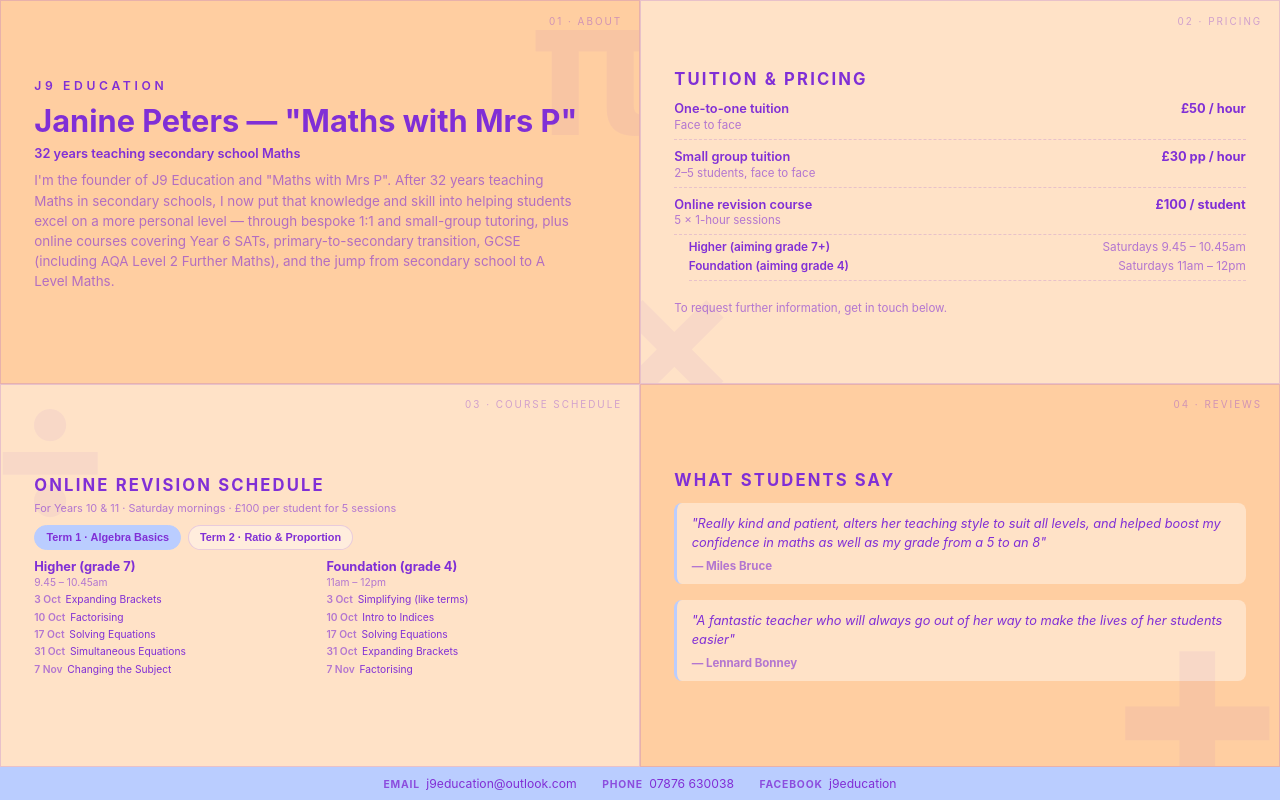
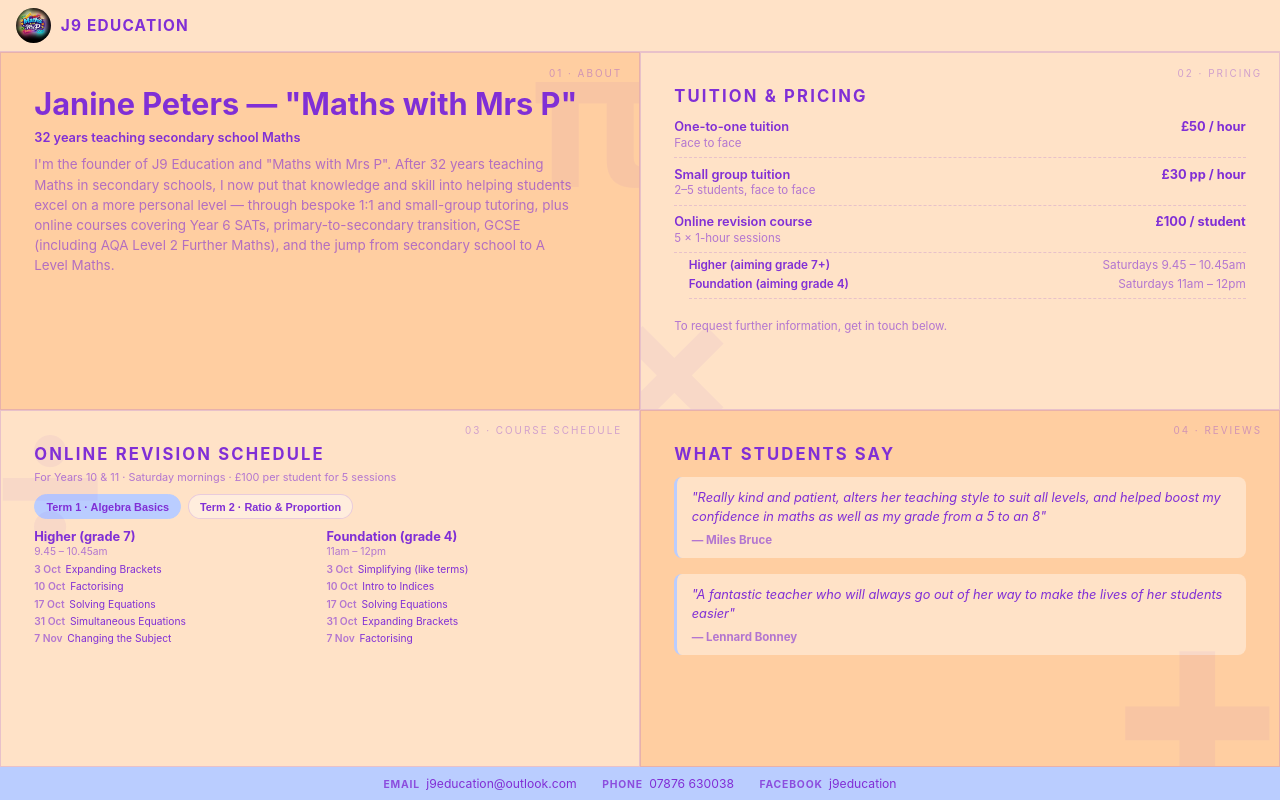
Before and after one commit to thomasPeters31/J9Education, a plain HTML site: page index.html in a window 1280 px wide. Drawn offline with Linux system fonts and the light colour scheme.

```diff
--- a/index.html
+++ b/index.html
@@ -4,15 +4,19 @@
 <meta charset="UTF-8">
 <meta name="viewport" content="width=device-width, initial-scale=1.0">
 <title>J9 Education | Maths with Mrs P</title>
+<link rel="icon" href="assests/logoImage.jpg">
 <link rel="stylesheet" href="styles.css">
 </head>
 <body>
+<header class="topbar">
+  <img class="logo" src="assests/logoImage.jpg" alt="J9 Education logo">
+  <span class="topbar-name">J9 Education</span>
+</header>
 <main class="panels">
   <!-- Panel 1: About Janine / J9 Education intro -->
   <section id="hero">
     <div class="bg-symbol">π</div>
     <span class="panel-label">01 · About</span>
-    <div class="brand">J9 Education</div>
     <h1>Janine Peters <span>— "Maths with Mrs P"</span></h1>
     <div class="tagline">32 years teaching secondary school Maths</div>
     <p class="about">I'm the founder of J9 Education and "Maths with Mrs P". After 32 years teaching Maths in secondary schools, I now put that knowledge and skill into helping students excel on a more personal level — through bespoke 1:1 and small-group tutoring, plus online courses covering Year 6 SATs, primary-to-secondary transition, GCSE (including AQA Level 2 Further Maths), and the jump from secondary school to A Level Maths.</p>
--- a/styles.css
+++ b/styles.css
@@ -18,12 +18,35 @@
   background:var(--background);
   color:var(--text);
 }
-/* Column stack: the 4-panel grid on top, contact bar pinned along the bottom */
+/* Column stack: logo bar, then the 4-panel grid, then the contact bar */
 body{
   display:flex;
   flex-direction:column;
   height:100vh;
   width:100vw;
+}
+/* Top bar: site identity (logo + name), kept compact so the panels below still fit */
+.topbar{
+  flex:0 0 auto;
+  display:flex;
+  align-items:center;
+  gap:0.6rem;
+  padding:0.5rem 1rem;
+  background:var(--background-alt);
+  border-bottom:1px solid var(--border);
+}
+.topbar .logo{
+  width:2.2rem;
+  height:2.2rem;
+  border-radius:50%;
+  object-fit:cover;
+}
+.topbar-name{
+  font-size:clamp(0.85rem,1.2vw,1.05rem);
+  font-weight:700;
+  letter-spacing:0.08em;
+  text-transform:uppercase;
+  color:var(--text);
 }
 /* 2x2 grid filling all remaining space above the contact bar */
 main.panels{
@@ -39,7 +62,7 @@
   border:1px solid var(--border);
   display:flex;
   flex-direction:column;
-  justify-content:center;
+  justify-content:flex-start; /* top-aligned so text lines up across panels regardless of content length */
   overflow:hidden;
 }
 /* Oversized faint maths symbol watermark, one per panel, positioned via each #id.bg-symbol rule below */
@@ -58,14 +81,6 @@
 /* --- Panel 1: About --- */
 #hero{ background:var(--background); }
 #hero .bg-symbol{ top:-2rem; right:-1rem; }
-.brand{
-  font-size:clamp(0.65rem,0.95vw,0.8rem);
-  letter-spacing:0.3em;
-  text-transform:uppercase;
-  color:var(--text);
-  margin-bottom:0.6rem;
-  font-weight:600;
-}
 #hero h1{
   font-size:clamp(1.3rem,2.4vw,2.1rem);
   line-height:1.15;
```
Also changed, not shown: assests/headshot.jpg (added), assests/logoImage.jpg (added).
